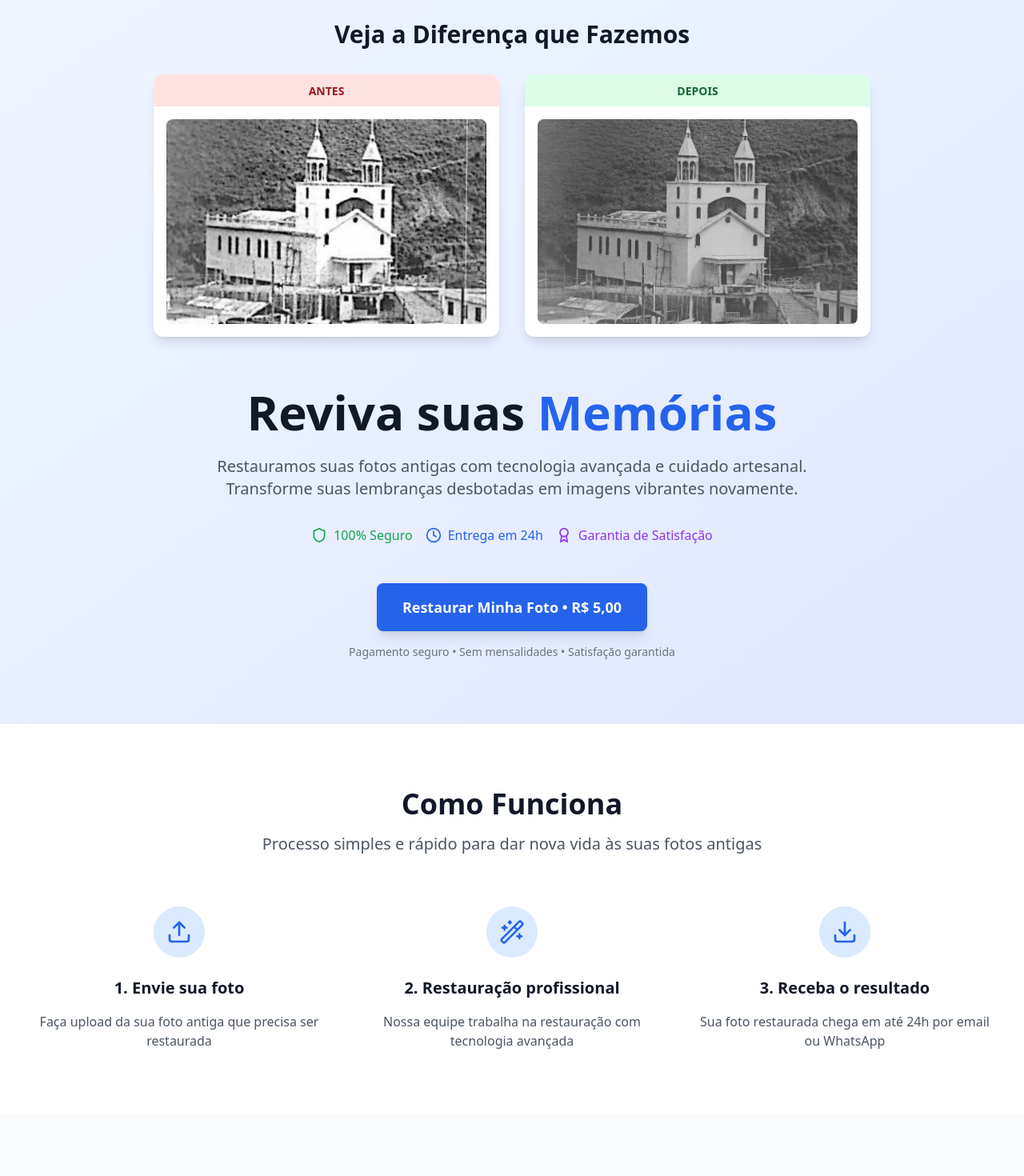
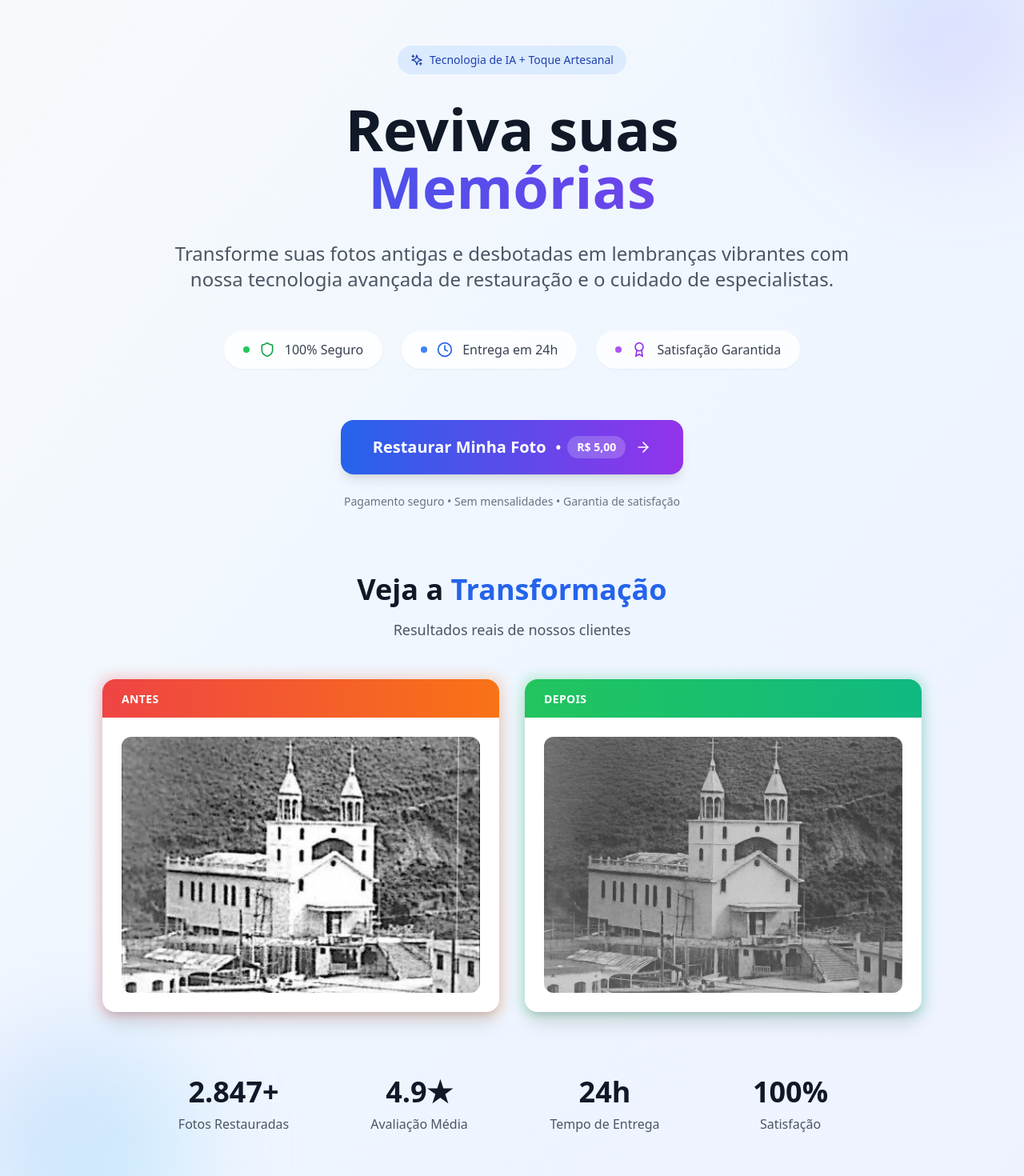
Before and after one commit to yansassi/restaurepro, a React (Vite) app: page / in a window 1280 px wide. Shown: the part 120-1590 px from the top of the page at 80% size. Built offline with nearby package versions, Linux system fonts and the light colour scheme; no server answers.

Commit message:
Modernize Hero section design

```diff
--- a/src/components/Hero.tsx
+++ b/src/components/Hero.tsx
@@ -1,5 +1,5 @@
 import React from 'react';
-import { Shield, Clock, Award } from 'lucide-react';
+import { Shield, Clock, Award, ArrowRight, Sparkles } from 'lucide-react';
 
 interface HeroProps {
   onStartClick: () => void;
@@ -7,77 +7,135 @@ interface HeroProps {
 
 const Hero = ({ onStartClick }: HeroProps) => {
   return (
-    <section className="bg-gradient-to-br from-blue-50 to-indigo-100 py-20">
-      <div className="max-w-7xl mx-auto px-4 sm:px-6 lg:px-8">
-        {/* Seção Antes e Depois */}
-        <div className="text-center mb-16">
-          <h2 className="text-2xl md:text-3xl font-bold text-gray-900 mb-8">
-            Veja a Diferença que Fazemos
+    <section className="relative bg-gradient-to-br from-slate-50 via-blue-50 to-indigo-50 overflow-hidden">
+      {/* Background decorative elements */}
+      <div className="absolute inset-0 bg-grid-slate-100 [mask-image:linear-gradient(0deg,white,rgba(255,255,255,0.6))] -z-10"></div>
+      <div className="absolute top-0 right-0 -translate-y-12 translate-x-12">
+        <div className="w-72 h-72 bg-gradient-to-br from-blue-400/20 to-purple-400/20 rounded-full blur-3xl"></div>
+      </div>
+      <div className="absolute bottom-0 left-0 translate-y-12 -translate-x-12">
+        <div className="w-72 h-72 bg-gradient-to-br from-indigo-400/20 to-cyan-400/20 rounded-full blur-3xl"></div>
+      </div>
+
+      <div className="relative max-w-7xl mx-auto px-4 sm:px-6 lg:px-8 py-20 lg:py-28">
+        {/* Main content */}
+        <div className="text-center mb-20">
+          <div className="inline-flex items-center space-x-2 bg-blue-100 text-blue-800 px-4 py-2 rounded-full text-sm font-medium mb-8">
+            <Sparkles className="h-4 w-4" />
+            <span>Tecnologia de IA + Toque Artesanal</span>
+          </div>
+
+          <h1 className="text-5xl md:text-7xl font-bold text-gray-900 mb-8 leading-tight">
+            Reviva suas
+            <span className="bg-gradient-to-r from-blue-600 to-purple-600 bg-clip-text text-transparent block">
+              Memórias
+            </span>
+          </h1>
+
+          <p className="text-xl md:text-2xl text-gray-600 mb-12 max-w-4xl mx-auto leading-relaxed">
+            Transforme suas fotos antigas e desbotadas em lembranças vibrantes com nossa
+            tecnologia avançada de restauração e o cuidado de especialistas.
+          </p>
+
+          <div className="flex flex-col sm:flex-row gap-6 justify-center items-center mb-16">
+            <div className="flex items-center space-x-3 bg-white/80 backdrop-blur-sm px-6 py-3 rounded-full shadow-sm">
+              <div className="w-2 h-2 bg-green-500 rounded-full animate-pulse"></div>
+              <Shield className="h-5 w-5 text-green-600" />
+              <span className="font-medium text-gray-700">100% Seguro</span>
+            </div>
+            <div className="flex items-center space-x-3 bg-white/80 backdrop-blur-sm px-6 py-3 rounded-full shadow-sm">
+              <div className="w-2 h-2 bg-blue-500 rounded-full animate-pulse"></div>
+              <Clock className="h-5 w-5 text-blue-600" />
+              <span className="font-medium text-gray-700">Entrega em 24h</span>
+            </div>
+            <div className="flex items-center space-x-3 bg-white/80 backdrop-blur-sm px-6 py-3 rounded-full shadow-sm">
+              <div className="w-2 h-2 bg-purple-500 rounded-full animate-pulse"></div>
+              <Award className="h-5 w-5 text-purple-600" />
+              <span className="font-medium text-gray-700">Satisfação Garantida</span>
+            </div>
+          </div>
+
+          <button
+            onClick={onStartClick}
+            className="group relative inline-flex items-center space-x-3 bg-gradient-to-r from-blue-600 to-purple-600 hover:from-blue-700 hover:to-purple-700 text-white text-xl font-semibold px-10 py-5 rounded-2xl transition-all duration-300 shadow-lg hover:shadow-2xl transform hover:-translate-y-1"
+          >
+            <span>Restaurar Minha Foto</span>
+            <div className="flex items-center space-x-2">
+              <span className="text-lg">•</span>
+              <span className="bg-white/20 px-3 py-1 rounded-full text-sm">R$ 5,00</span>
+            </div>
+            <ArrowRight className="h-5 w-5 group-hover:translate-x-1 transition-transform" />
+          </button>
+
+          <p className="text-sm text-gray-500 mt-6">
+            Pagamento seguro • Sem mensalidades • Garantia de satisfação
+          </p>
+        </div>
+
+        {/* Before/After Section - Redesigned */}
+        <div className="relative">
+          <div className="text-center mb-12">
+            <h2 className="text-3xl md:text-4xl font-bold text-gray-900 mb-4">
+              Veja a <span className="text-blue-600">Transformação</span>
             </h2>
-          <div className="grid md:grid-cols-2 gap-8 max-w-4xl mx-auto">
-            <div className="bg-white rounded-xl shadow-lg overflow-hidden">
-              <div className="bg-red-100 px-4 py-2">
-                <span className="text-red-800 font-semibold text-sm">ANTES</span>
+            <p className="text-lg text-gray-600">
+              Resultados reais de nossos clientes
+            </p>
           </div>
-              <div className="p-4">
+
+          <div className="grid lg:grid-cols-2 gap-8 max-w-5xl mx-auto">
+            <div className="group relative">
+              <div className="absolute -inset-1 bg-gradient-to-r from-red-500 to-orange-500 rounded-2xl blur opacity-25 group-hover:opacity-40 transition duration-300"></div>
+              <div className="relative bg-white rounded-2xl overflow-hidden shadow-xl">
+                <div className="bg-gradient-to-r from-red-500 to-orange-500 px-6 py-3">
+                  <span className="text-white font-bold text-sm tracking-wide">ANTES</span>
+                </div>
+                <div className="p-6">
                   <img
                     src="/fotoantiga.jpg"
                     alt="Foto antiga antes da restauração"
-                  className="w-full h-64 object-cover rounded-lg"
+                    className="w-full h-80 object-cover rounded-xl"
                   />
                 </div>
               </div>
+            </div>
 
-            <div className="bg-white rounded-xl shadow-lg overflow-hidden">
-              <div className="bg-green-100 px-4 py-2">
-                <span className="text-green-800 font-semibold text-sm">DEPOIS</span>
+            <div className="group relative">
+              <div className="absolute -inset-1 bg-gradient-to-r from-green-500 to-emerald-500 rounded-2xl blur opacity-25 group-hover:opacity-40 transition duration-300"></div>
+              <div className="relative bg-white rounded-2xl overflow-hidden shadow-xl">
+                <div className="bg-gradient-to-r from-green-500 to-emerald-500 px-6 py-3">
+                  <span className="text-white font-bold text-sm tracking-wide">DEPOIS</span>
                 </div>
-              <div className="p-4">
+                <div className="p-6">
                   <img
                     src="/restaurada.jpg"
                     alt="Foto restaurada depois do tratamento"
-                  className="w-full h-64 object-cover rounded-lg"
+                    className="w-full h-80 object-cover rounded-xl"
                   />
                 </div>
               </div>
             </div>
           </div>
 
+          {/* Stats */}
+          <div className="grid grid-cols-2 md:grid-cols-4 gap-8 mt-20 max-w-4xl mx-auto">
             <div className="text-center">
-          <h1 className="text-4xl md:text-6xl font-bold text-gray-900 mb-6">
-            Reviva suas
-            <span className="text-blue-600"> Memórias</span>
-          </h1>
-          <p className="text-xl text-gray-600 mb-8 max-w-3xl mx-auto">
-            Restauramos suas fotos antigas com tecnologia avançada e cuidado artesanal.
-            Transforme suas lembranças desbotadas em imagens vibrantes novamente.
-          </p>
-
-          <div className="flex flex-col sm:flex-row gap-4 justify-center items-center mb-12">
-            <div className="flex items-center space-x-2 text-green-600">
-              <Shield className="h-5 w-5" />
-              <span className="font-medium">100% Seguro</span>
+              <div className="text-3xl md:text-4xl font-bold text-gray-900 mb-2">2.847+</div>
+              <div className="text-gray-600">Fotos Restauradas</div>
             </div>
-            <div className="flex items-center space-x-2 text-blue-600">
-              <Clock className="h-5 w-5" />
-              <span className="font-medium">Entrega em 24h</span>
+            <div className="text-center">
+              <div className="text-3xl md:text-4xl font-bold text-gray-900 mb-2">4.9★</div>
+              <div className="text-gray-600">Avaliação Média</div>
             </div>
-            <div className="flex items-center space-x-2 text-purple-600">
-              <Award className="h-5 w-5" />
-              <span className="font-medium">Garantia de Satisfação</span>
+            <div className="text-center">
+              <div className="text-3xl md:text-4xl font-bold text-gray-900 mb-2">24h</div>
+              <div className="text-gray-600">Tempo de Entrega</div>
+            </div>
+            <div className="text-center">
+              <div className="text-3xl md:text-4xl font-bold text-gray-900 mb-2">100%</div>
+              <div className="text-gray-600">Satisfação</div>
             </div>
           </div>
-
-          <button
-            onClick={onStartClick}
-            className="bg-blue-600 hover:bg-blue-700 text-white text-lg font-semibold px-8 py-4 rounded-lg transition-colors duration-200 shadow-lg hover:shadow-xl transform hover:-translate-y-1"
-          >
-            Restaurar Minha Foto • R$ 5,00
-          </button>
-
-          <p className="text-sm text-gray-500 mt-4">
-            Pagamento seguro • Sem mensalidades • Satisfação garantida
-          </p>
         </div>
       </div>
     </section>
```
Lines whose indentation alone changed are shown as unchanged.
